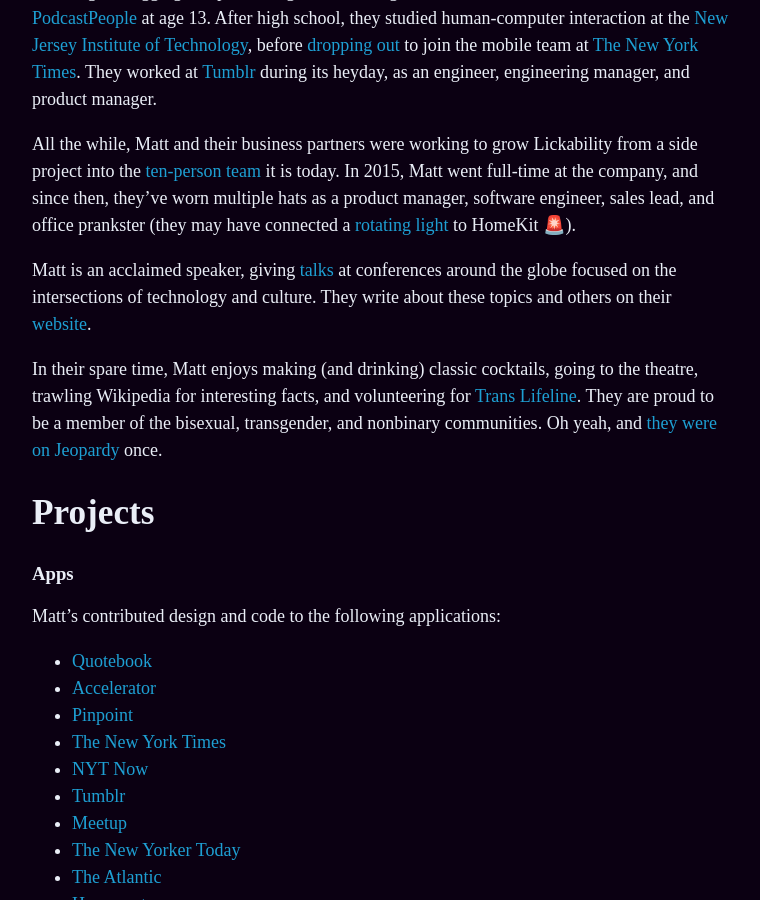
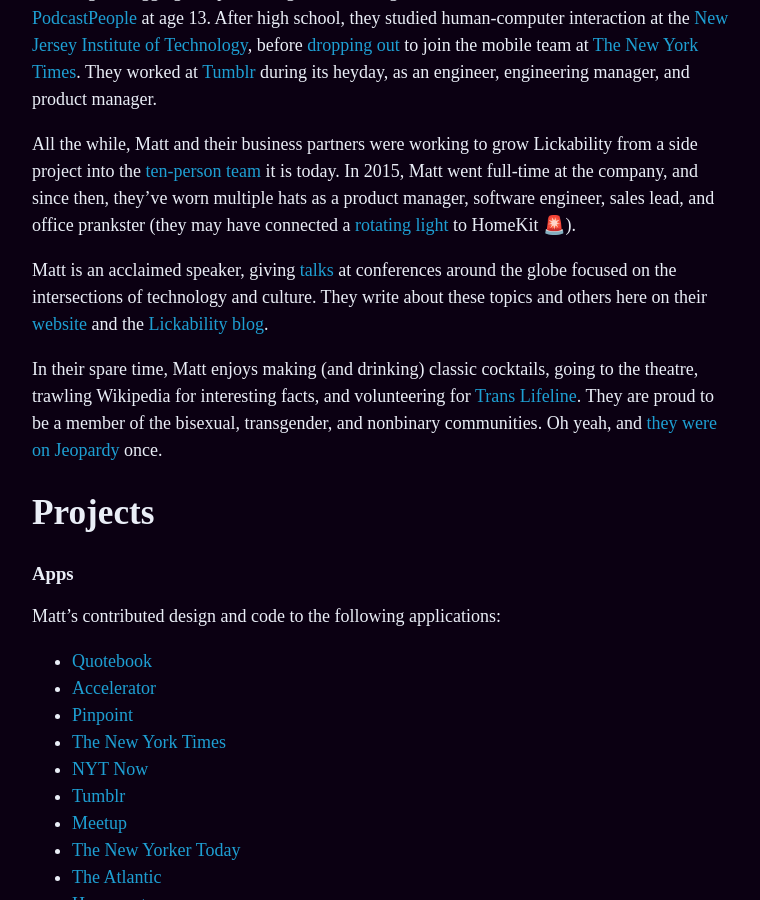
Before and after one commit to mbbischoff/website, a Jekyll site: the page built from about.md, in a window 1280 px wide and 900 px high, scrolled down 1326 px. Shown: the whole window, without its empty margins (258-1018 px from the left). Built offline with Jekyll 4.4.1, drawn with Linux system fonts in a browser that asks for light colours; some web fonts are replaced.

Commit message:
Updated About

```diff
--- a/about.md
+++ b/about.md
@@ -15,7 +15,7 @@
 
 All the while, Matt and their business partners were working to grow Lickability from a side project into the [ten-person team](https://lickability.com/about) it is today. In 2015, Matt went full-time at the company, and since then, they’ve worn multiple hats as a product manager, software engineer, sales lead, and office prankster (they may have connected a [rotating light](https://www.instagram.com/p/BfouMHbFutA/?igshid=i0757y9umgi8) to HomeKit 🚨).
 
-Matt is an acclaimed speaker, giving [talks](https://matthewbischoff.com/category/talks/) at conferences around the globe focused on the intersections of technology and culture. They write about these topics and others on their [website](https://matthewbischoff.com).
+Matt is an acclaimed speaker, giving [talks](https://matthewbischoff.com/category/talks/) at conferences around the globe focused on the intersections of technology and culture. They write about these topics and others here on their [website](https://matthewbischoff.com) and the [Lickability blog](https://lickability.com/blog/).
 
 In their spare time, Matt enjoys making (and drinking) classic cocktails, going to the theatre, trawling Wikipedia for interesting facts, and volunteering for [Trans Lifeline](https://www.translifeline.org/). They are proud to be a member of the bisexual, transgender, and nonbinary communities. Oh yeah, and [they were on Jeopardy](https://www.j-archive.com/showgame.php?game_id=3342) once.
 
```
